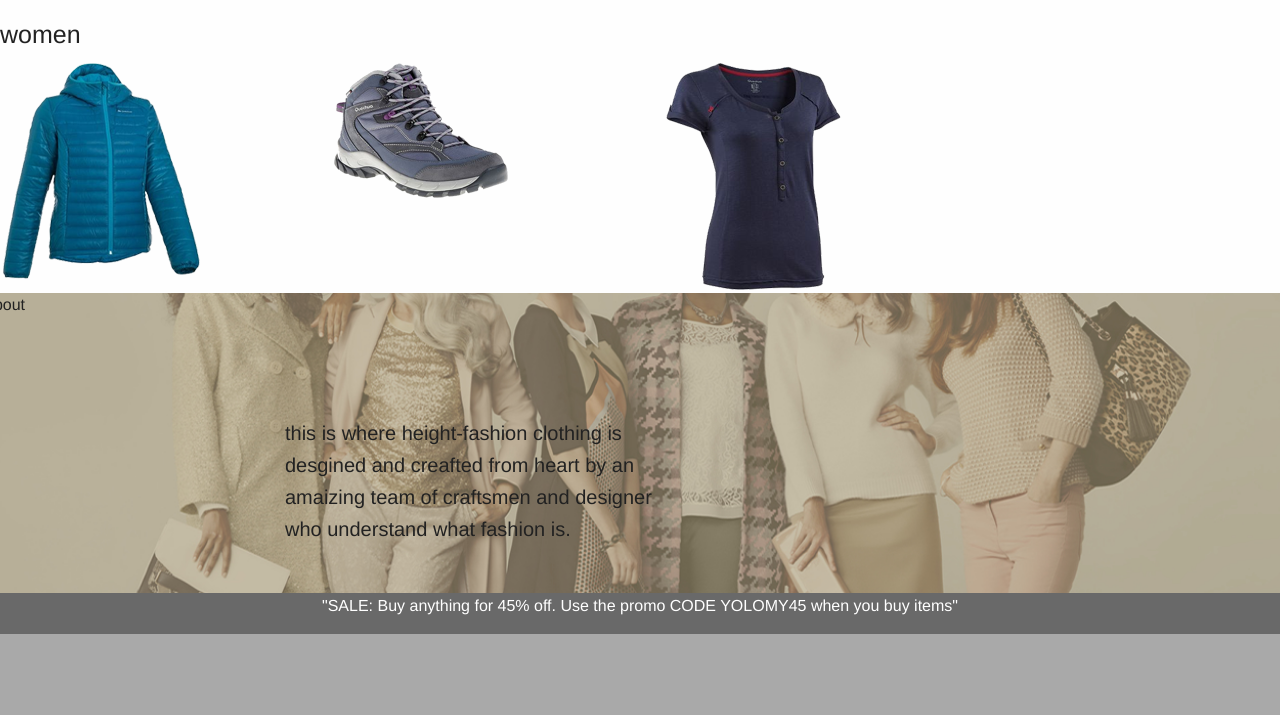
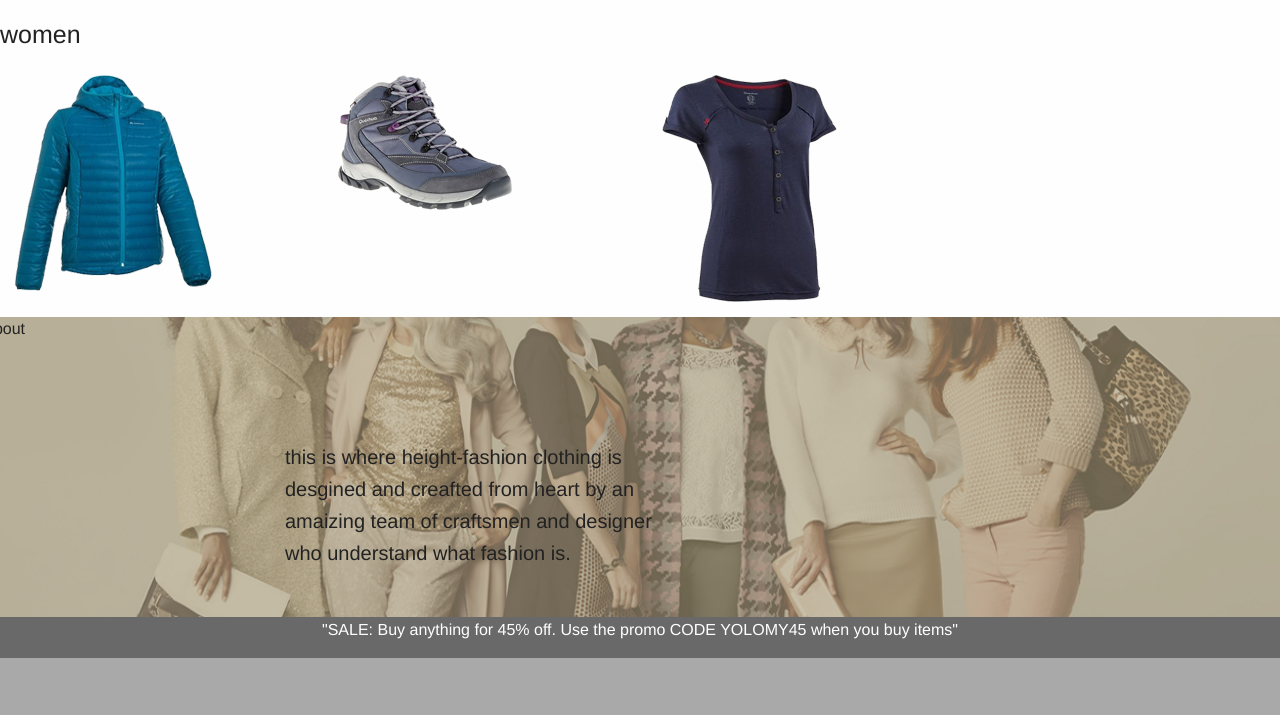
Before and after one commit to skafis/yolomy, a plain HTML site: page index.html in a window 1280 px wide. Shown: the part 1296-2011 px from the top of the page. Drawn offline with Linux system fonts and the light colour scheme.

Commit message:
styled products class

```diff
--- a/css/app.css
+++ b/css/app.css
@@ -45,7 +45,7 @@ header {
 
 .products {
     align-items: center;
-    padding: 3px;
+    padding: 15px;
 }
 
 .item {
@@ -120,3 +120,7 @@ header {
 .credit p{
     font-size: 10px
 }
+
+.pzoducts {
+
+}
```
